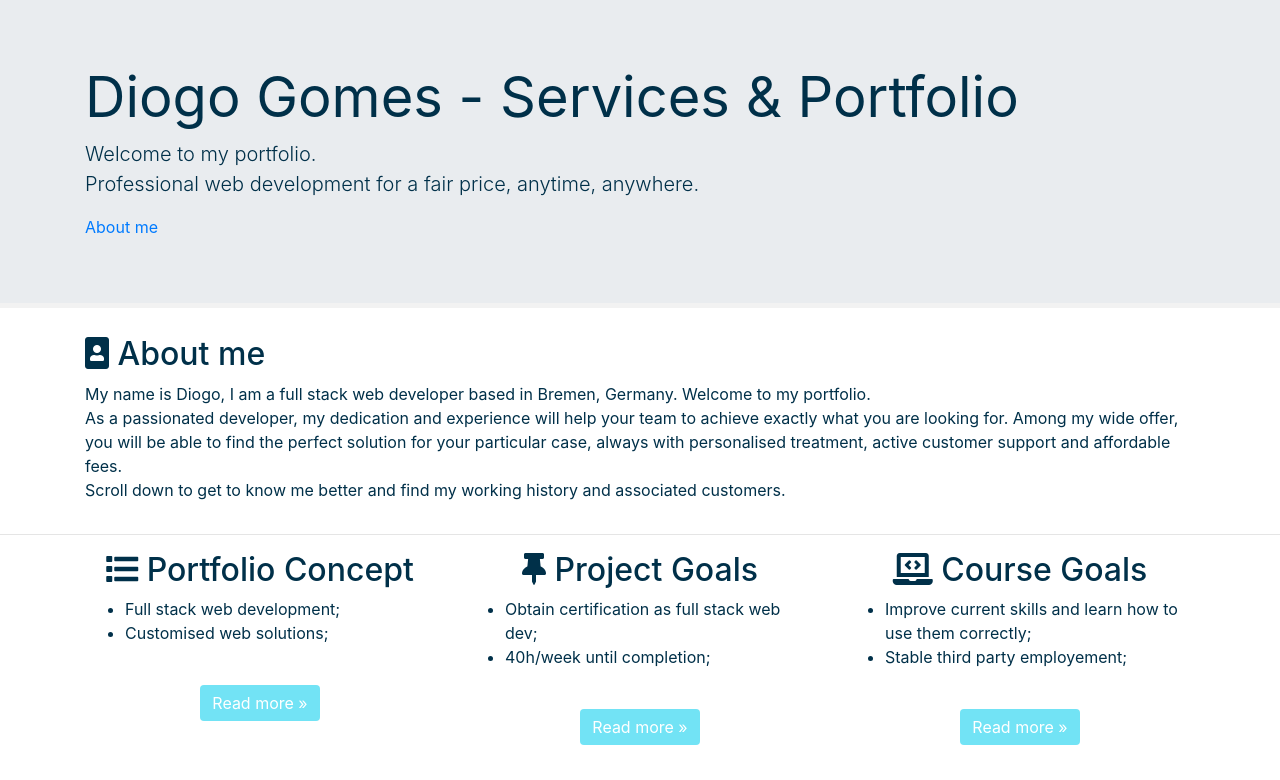
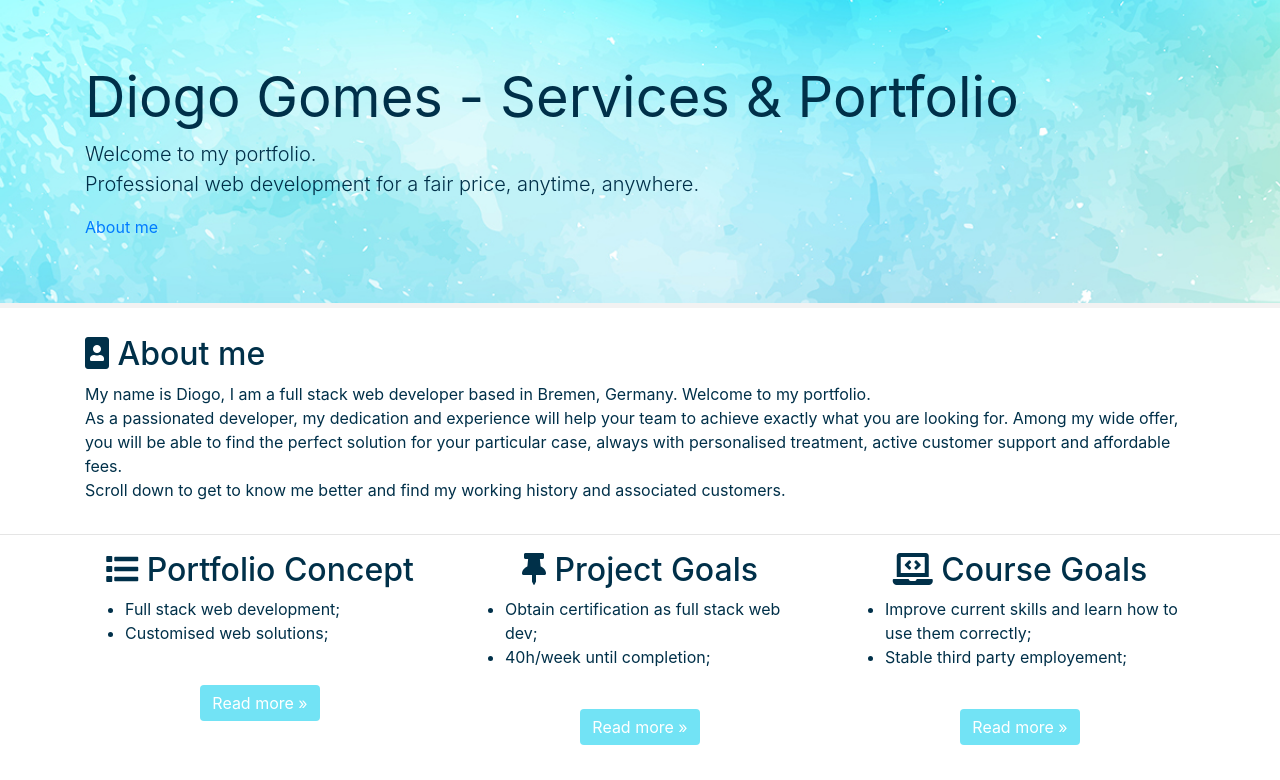
Before and after one commit to Alphabetus/portfolio, a plain HTML site: page index.html in a window 1280 px wide. Shown: the top 780 px of the page. Drawn offline with Linux system fonts and the light colour scheme.

Commit message:
Update styles.css

```diff
--- a/css/styles.css
+++ b/css/styles.css
@@ -19,7 +19,7 @@ body{
 #contact .btn{
   width: 50%;
 }
-.jumbtron{
+.jumbotron{
   background-image: url("../img/background_01.jpg");
   background-size: cover;
   background-color: var(--background-color);
```
